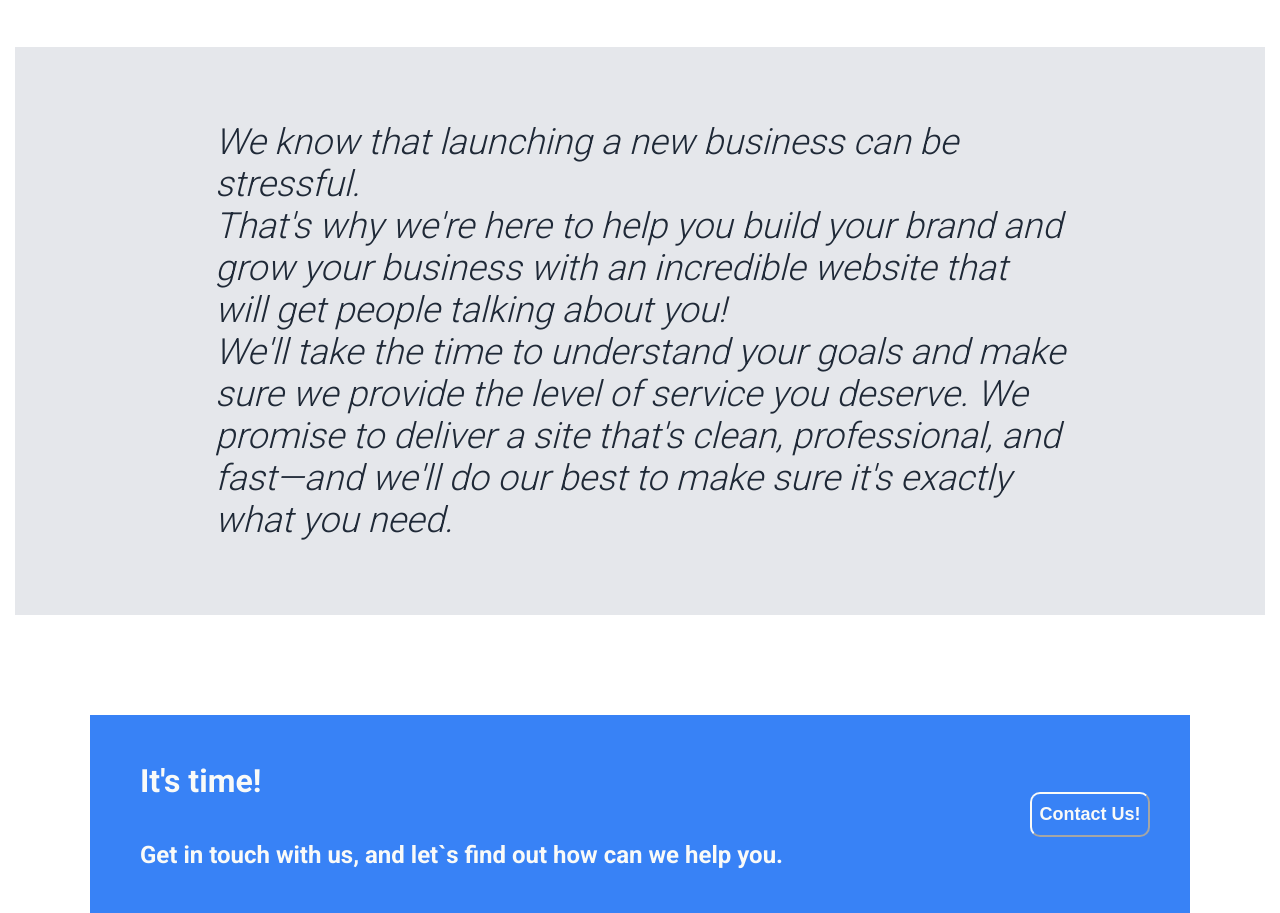
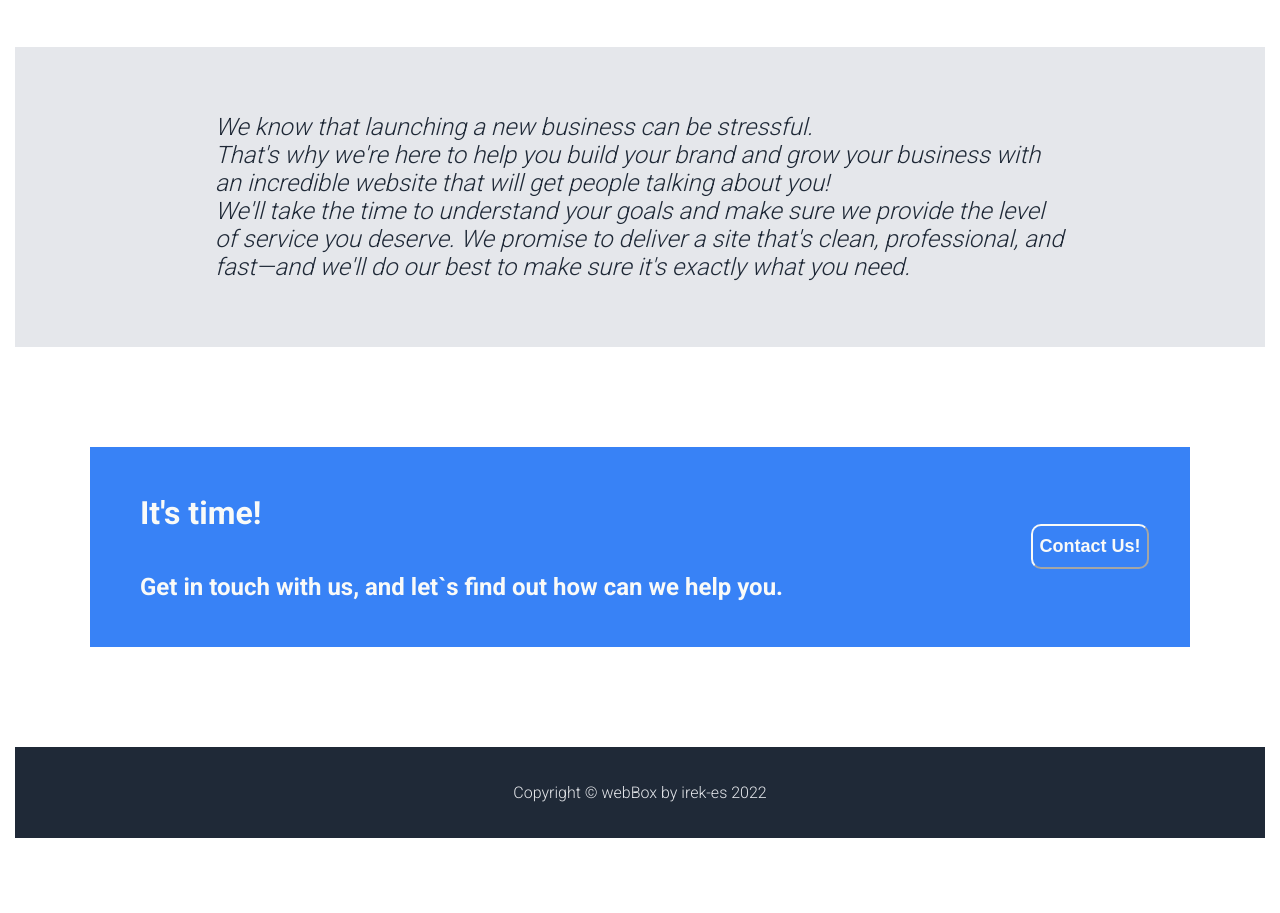
Before and after one commit to irek-es/landing-page, a plain HTML site: page index.html in a window 1280 px wide. Shown: the part 837-1750 px from the top of the page. After the commit the page ends 1675 px from the top, so only its background shows below. Drawn offline with Linux system fonts and the light colour scheme.

Commit message:
Font size in box3 changed to 24px and width o fbutton in box4

```diff
--- a/style.css
+++ b/style.css
@@ -132,7 +132,7 @@ body {
 }
 
 #box3 h1 {
-    font-size: 36px;
+    font-size: 24px;
     font-weight: 300;
     font-style: italic;
     color: #1f2937;
@@ -170,7 +170,7 @@ body {
 }
 
 .sign-up-button button {
-    width: 120px;
+    width: auto;
     height: 45px;
     color: #f9faf8;
     background-color: #3882f6;
```
